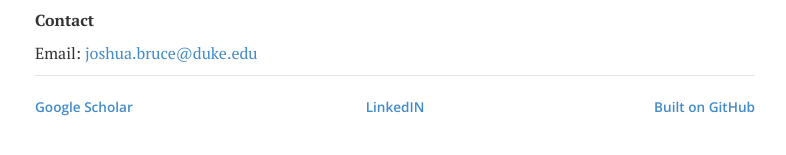
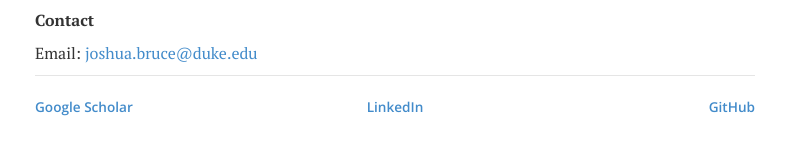
Before and after one commit to joshuarbruce/joshuarbruce.github.io, a Jekyll site: the page built from index.html, in a window 1280 px wide. Shown: the part 527-682 px from the top of the page, without its empty margins (245-1031 px from the left). Built offline with Jekyll 4.4.1, drawn with Linux system fonts in a browser that asks for light colours; nearby versions of some CDN libraries.

Commit message:
update footer

```diff
--- a/_includes/footer.html
+++ b/_includes/footer.html
@@ -4,10 +4,10 @@
 			<p class="pull-left"><small><a href="https://scholar.google.com/citations?user=D3dhW5AAAAAJ&hl=en" target="_blank">Google Scholar</a></small></p>
 		</div>
 		<div class="col-sm-4">
-			<p class="text-center"><small><a href="https://www.linkedin.com/in/joshuarbruce" target="_blank">LinkedIN</a></small></p>
+			<p class="text-center"><small><a href="https://www.linkedin.com/in/joshuarbruce" target="_blank">LinkedIn</a></small></p>
 		</div>
 		<div class="col-sm-4">
-			<p class="pull-right"><small><a href="https://github.com/joshuarbruce/joshuarbruce.github.io" target="_blank">Built on GitHub</a></small></p>
+			<p class="pull-right"><small><a href="https://github.com/joshuarbruce/joshuarbruce.github.io" target="_blank">GitHub</a></small></p>
 		</div>
 	</div>
 </div> <!-- /footer -->
```
